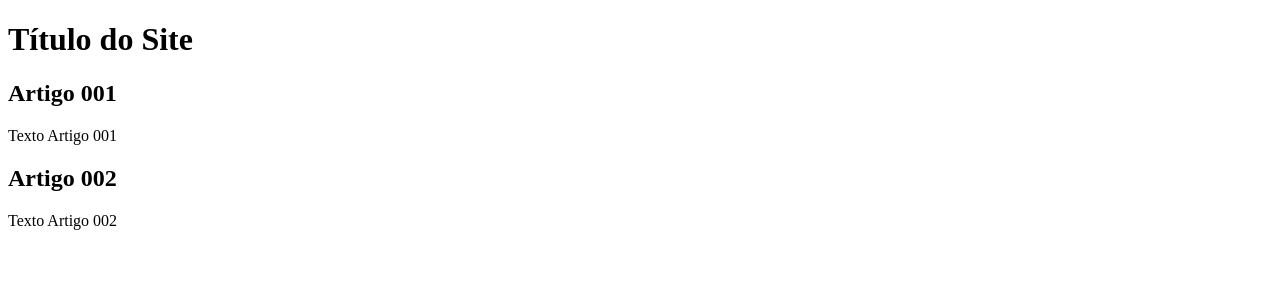
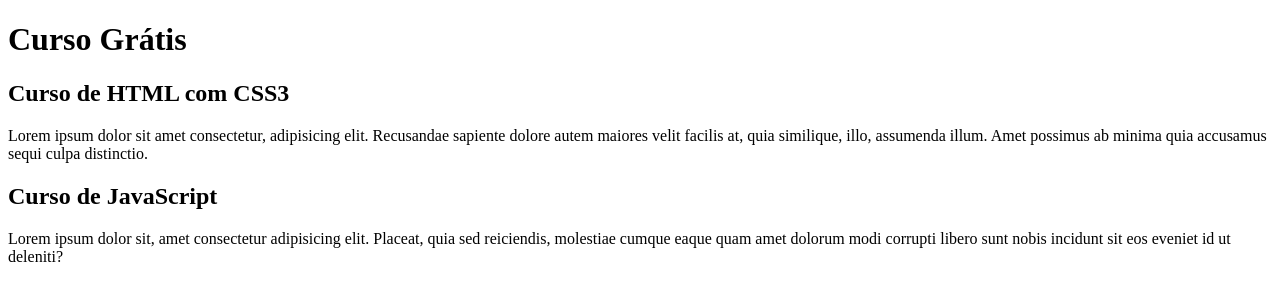
Before and after one commit to GabrielRios0/projeto-site, a plain HTML site: page index.html in a window 1280 px wide. Drawn offline with Linux system fonts and the light colour scheme.

Commit message:
Comecei a escrever o conteúdo !

```diff
--- a/index.html
+++ b/index.html
@@ -9,15 +9,15 @@
 <body>
     <main>
         <header>
-            <h1>Título do Site </h1>
+            <h1>Curso Grátis</h1>
         </header>
         <article>
-            <h2>Artigo 001</h2>
-            <p>Texto Artigo 001</p>
+            <h2>Curso de HTML com CSS3</h2>
+            <p>Lorem ipsum dolor sit amet consectetur, adipisicing elit. Recusandae sapiente dolore autem maiores velit facilis at, quia similique, illo, assumenda illum. Amet possimus ab minima quia accusamus sequi culpa distinctio.</p>
         </article>
         <article>
-            <h2>Artigo 002</h2>
-            <p>Texto Artigo 002</p>
+            <h2>Curso de JavaScript</h2>
+            <p>Lorem ipsum dolor sit, amet consectetur adipisicing elit. Placeat, quia sed reiciendis, molestiae cumque eaque quam amet dolorum modi corrupti libero sunt nobis incidunt sit eos eveniet id ut deleniti?</p>
         </article>
     </main>
 </body>
```
